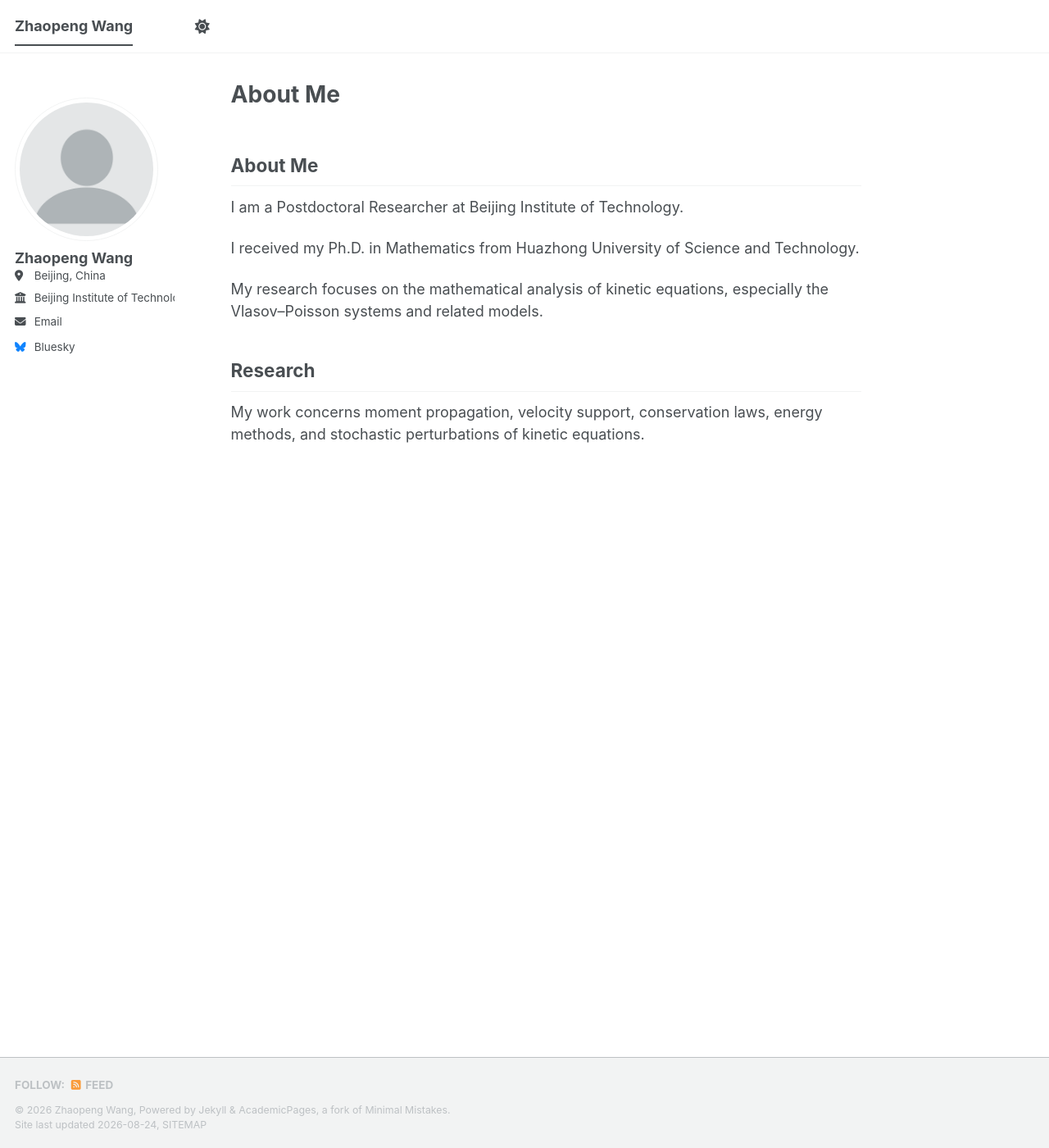
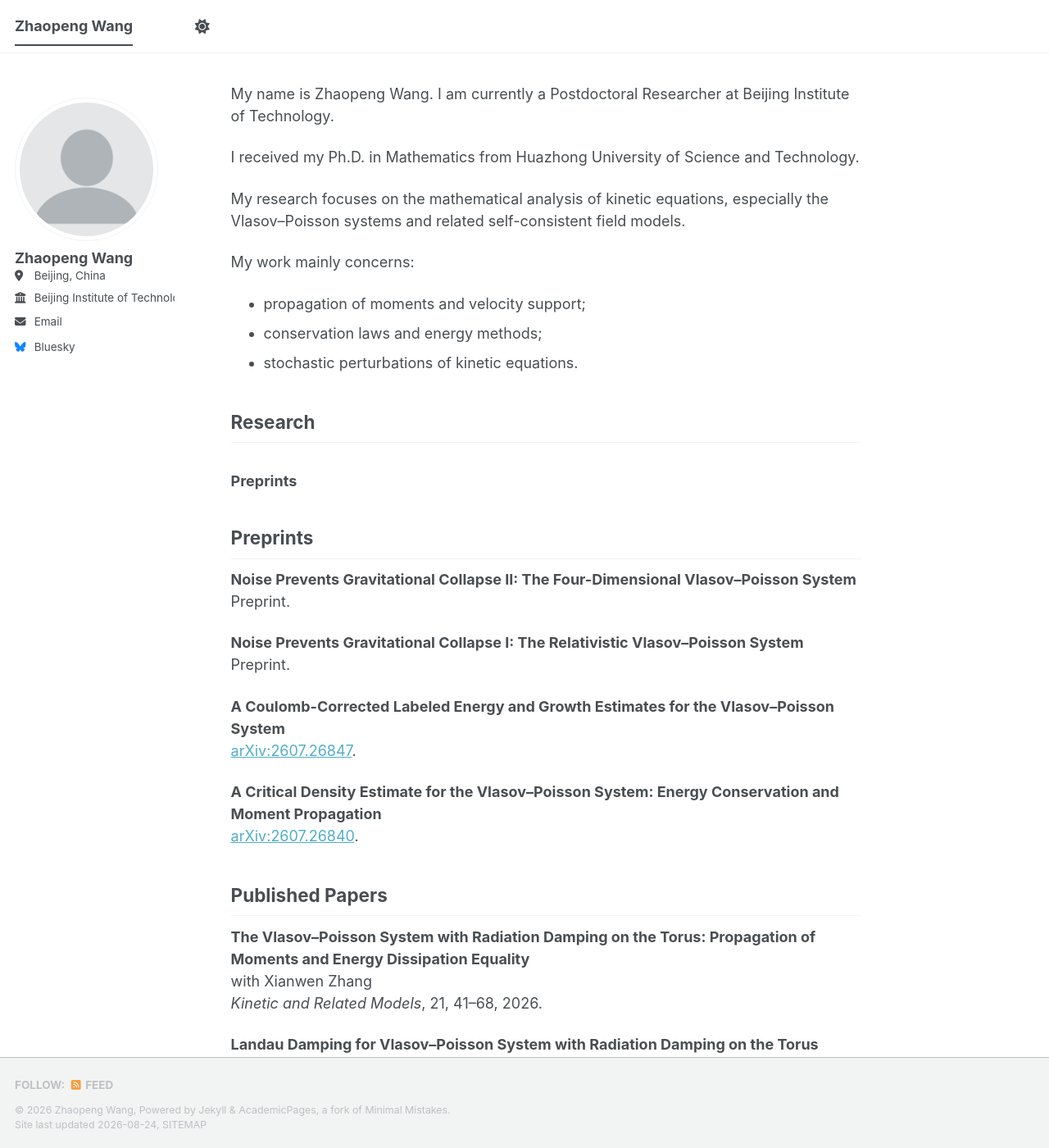
Before and after one commit to zpwangmath/zpwangmath.github.io, a Jekyll site: the page built from index.md, in a window 1280 px wide and 1400 px high. Shown: the whole window at 82% size. Built offline with Jekyll 4.4.1, drawn with Linux system fonts in a browser that asks for light colours; a style sheet for code colours, icons or effects is not loaded; our own code applies the rules of GitHub Pages for plain Markdown files; some of the changed text lies outside the part shown.

Commit message:
Update index.md

```diff
--- a/index.md
+++ b/index.md
@@ -3,15 +3,61 @@ layout: single
 author_profile: true
 ---
 
-## About Me
-
-I am a Postdoctoral Researcher at Beijing Institute of Technology.
+My name is Zhaopeng Wang. I am currently a Postdoctoral Researcher at Beijing Institute of Technology.
 
 I received my Ph.D. in Mathematics from Huazhong University of Science and Technology.
 
-My research focuses on the mathematical analysis of kinetic equations, especially the Vlasov–Poisson systems and related models.
+My research focuses on the mathematical analysis of kinetic equations, especially the Vlasov–Poisson systems and related self-consistent field models.
+
+My work mainly concerns:
+- propagation of moments and velocity support;
+- conservation laws and energy methods;
+- stochastic perturbations of kinetic equations.
 
 
 ## Research
 
-My work concerns moment propagation, velocity support, conservation laws, energy methods, and stochastic perturbations of kinetic equations.
+### Preprints
+
+<h2>Preprints</h2>
+
+<p>
+<strong>Noise Prevents Gravitational Collapse II: The Four-Dimensional Vlasov–Poisson System</strong><br>
+Preprint.
+</p>
+
+<p>
+<strong>Noise Prevents Gravitational Collapse I: The Relativistic Vlasov–Poisson System</strong><br>
+Preprint.
+</p>
+
+<p>
+<strong>A Coulomb-Corrected Labeled Energy and Growth Estimates for the Vlasov–Poisson System</strong><br>
+<a href="https://arxiv.org/abs/2607.26847">arXiv:2607.26847</a>.
+</p>
+
+<p>
+<strong>A Critical Density Estimate for the Vlasov–Poisson System: Energy Conservation and Moment Propagation</strong><br>
+<a href="https://arxiv.org/abs/2607.26840">arXiv:2607.26840</a>.
+</p>
+
+
+<h2>Published Papers</h2>
+
+<p>
+<strong>The Vlasov–Poisson System with Radiation Damping on the Torus: Propagation of Moments and Energy Dissipation Equality</strong><br>
+with Xianwen Zhang<br>
+<em>Kinetic and Related Models</em>, 21, 41–68, 2026.
+</p>
+
+<p>
+<strong>Landau Damping for Vlasov–Poisson System with Radiation Damping on the Torus</strong><br>
+with Xianwen Zhang<br>
+<em>Journal of Nonlinear Science</em>, 35, Article 30, 2025.
+</p>
+
+<p>
+<strong>Blow-up Data for a Two-Component Camassa–Holm System with High Order Nonlinearity</strong><br>
+with Kai Yan<br>
+<em>Journal of Differential Equations</em>, 358, 256–294, 2023.
+</p>
```
